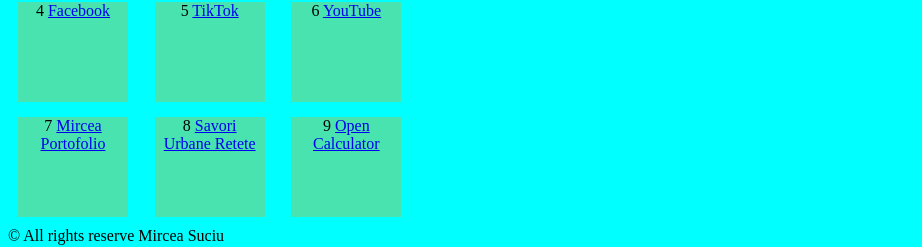
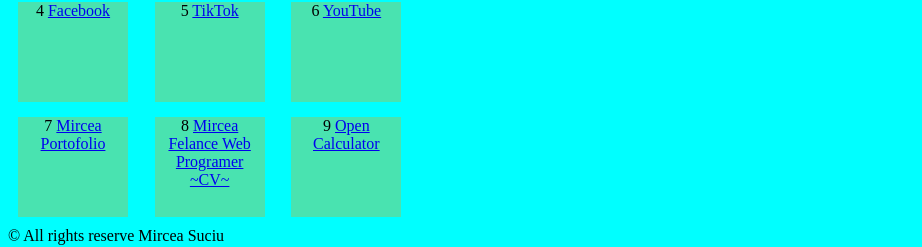
Before and after one commit to Mircea0783/utile, a plain HTML site: page index.html in a window 1280 px wide. Shown: the part 289-536 px from the top of the page, without its empty margins (0-922 px from the left). Drawn offline with Linux system fonts and the light colour scheme.

Commit message:
Add files via upload

```diff
--- a/index.html
+++ b/index.html
@@ -63,7 +63,7 @@
         <div class="box"> 5 <a href="https://www.tiktok.com/">TikTok</a> </div>
         <div class="box"> 6 <a href="https://www.youtube.com/">YouTube</a> </div>
         <div class="box"> 7 <a href="https://mircea0783.github.io/SNM-CV/">Mircea Portofolio</a> </div>
-        <div class="box"> 8 <a href="https://savoriurbane.com/">Savori Urbane Retete</a> </div>
+        <div class="box"> 8 <a href="https://mircea0783.github.io/FrelanceWebProgramer_CV/">Mircea Felance Web Programer  ~CV~</a> </div>
         <div class="box"> 9 <a href="https://www.calculatorsoup.com/calculators/math/basic.php">Open Calculator</a> </div>
 
 
```
